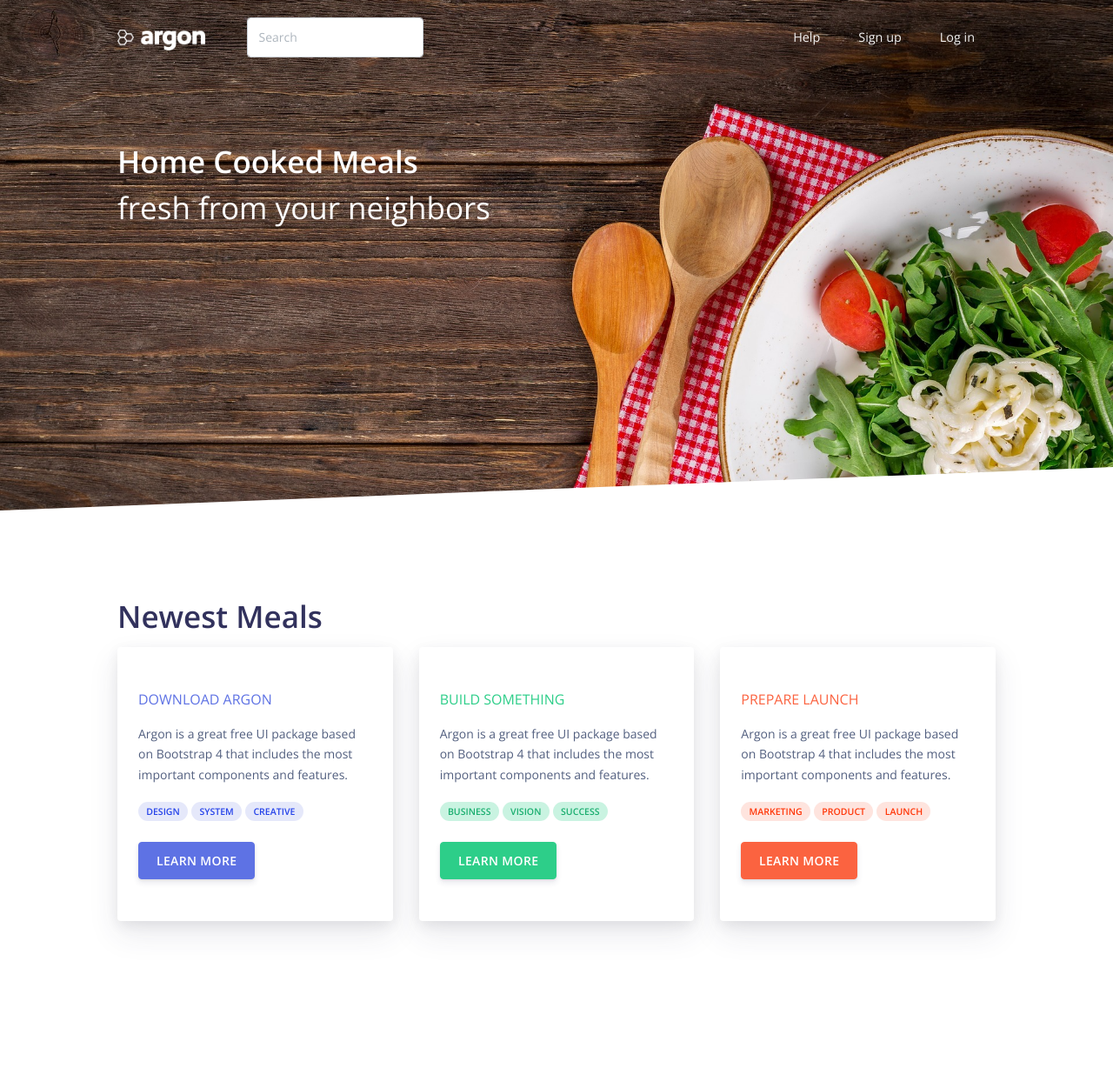
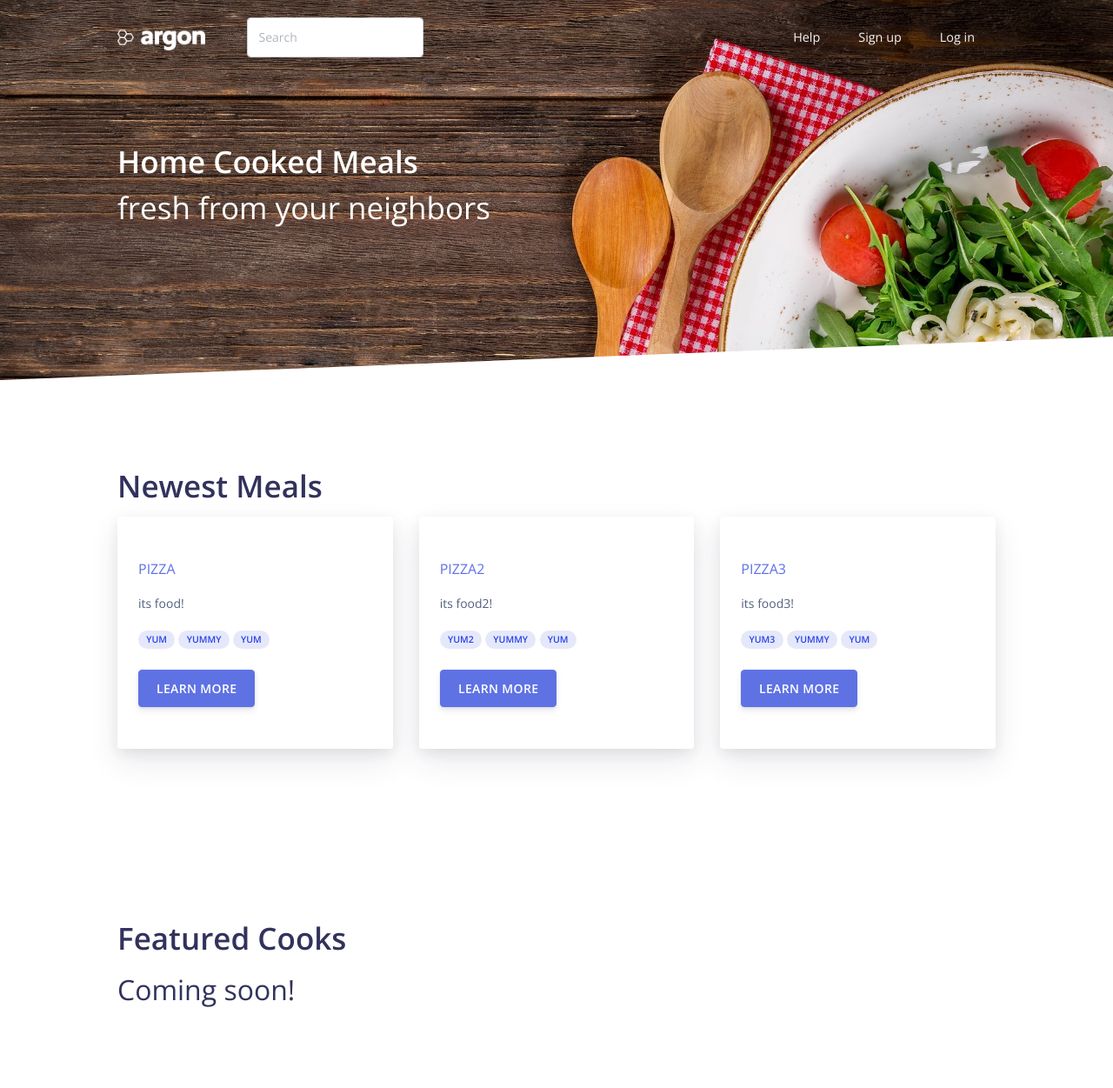
Before and after one commit to rashidlasker/rebu, a Django app: page / in a window 1280 px wide. Shown: the top 1251 px of the page at 87% size. Run offline with Django 3.2, Linux system fonts and the light colour scheme; some libraries are stand-ins or nearby versions.

Commit message:
modularize homepage

```diff
--- a/app/web/pages/templates/pages/index.html
+++ b/app/web/pages/templates/pages/index.html
@@ -5,7 +5,7 @@
 
 <div class="position-relative">
  	<!-- shape Hero -->
- 	<section class="section section-lg section-shaped pb-250">
+ 	<section class="section section-lg section-shaped pb-100">
  		<!-- change to shape-cooking -->
  		<div class="shape shape-cooking">
  			<span></span>
@@ -33,7 +33,7 @@
  		</div>
  	</section>
 </div>
-<!-- 1st Hero Variation -->
+<!-- Newest Meals Section -->
 <section class="section section-lg ">
  	<div class="container">
  		<div class="row">
@@ -44,53 +44,28 @@
  		<div class="row justify-content-center">
  			<div class="col-lg-12">
  				<div class="row row-grid">
+ 					{% for meal in newest_meals %}
 				    <div class="col-lg-4">
 	 						<div class="card card-lift--hover shadow border-0">
 	 							<div class="card-body py-5">
- 								<h6 class="text-primary text-uppercase">Download Argon</h6>
- 								<p class="description mt-3">Argon is a great free UI package based on Bootstrap 4 that includes the most important components and features.</p>
+	 								<h6 class="text-primary text-uppercase">{{ meal.name }}</h6>
+	 								<p class="description mt-3">{{ meal.description }}</p>
 	 								<div>
- 									<span class="badge badge-pill badge-primary">design</span>
- 									<span class="badge badge-pill badge-primary">system</span>
- 									<span class="badge badge-pill badge-primary">creative</span>
+	 									{% for tag in meal.tags %}
+									    <span class="badge badge-pill badge-primary">{{ tag }}</span>
+										{% endfor %}
 	 								</div>
 	 								<a href="#" class="btn btn-primary mt-4">Learn more</a>
 	 							</div>
 	 						</div>
 	 					</div>
- 					<div class="col-lg-4">
- 						<div class="card card-lift--hover shadow border-0">
- 							<div class="card-body py-5">
- 								<h6 class="text-success text-uppercase">Build Something</h6>
- 								<p class="description mt-3">Argon is a great free UI package based on Bootstrap 4 that includes the most important components and features.</p>
- 								<div>
- 									<span class="badge badge-pill badge-success">business</span>
- 									<span class="badge badge-pill badge-success">vision</span>
- 									<span class="badge badge-pill badge-success">success</span>
- 								</div>
- 								<a href="#" class="btn btn-success mt-4">Learn more</a>
- 							</div>
- 						</div>
- 					</div>
- 					<div class="col-lg-4">
- 						<div class="card card-lift--hover shadow border-0">
- 							<div class="card-body py-5">
- 								<h6 class="text-warning text-uppercase">Prepare Launch</h6>
- 								<p class="description mt-3">Argon is a great free UI package based on Bootstrap 4 that includes the most important components and features.</p>
- 								<div>
- 									<span class="badge badge-pill badge-warning">marketing</span>
- 									<span class="badge badge-pill badge-warning">product</span>
- 									<span class="badge badge-pill badge-warning">launch</span>
- 								</div>
- 								<a href="#" class="btn btn-warning mt-4">Learn more</a>
- 							</div>
- 						</div>
- 					</div>
+					{% endfor %}
  				</div>
  			</div>
  		</div>
  	</div>
 </section>
+<!-- Featured Cooks Section -->
 <section class="section section-lg ">
  	<div class="container">
  		<div class="row">
--- a/app/web/pages/views.py
+++ b/app/web/pages/views.py
@@ -3,5 +3,26 @@ from django.http import HttpResponse
 
 # Create your views here.
 def index(request):
-	context = {}
+	context = {
+		"newest_meals": [
+			{
+				"name": "Pizza",
+				"description": "its food!",
+				"calories": 600,
+				"tags": ["yum", "yummy", "yum"]
+			},
+			{
+				"name": "Pizza2",
+				"description": "its food2!",
+				"calories": 700,
+				"tags": ["yum2", "yummy", "yum"]
+			},
+			{
+				"name": "Pizza3",
+				"description": "its food3!",
+				"calories": 800,
+				"tags": ["yum3", "yummy", "yum"]
+			},
+		]
+	}
 	return render(request, 'pages/index.html', context)
```
Lines whose indentation alone changed are shown as unchanged.
